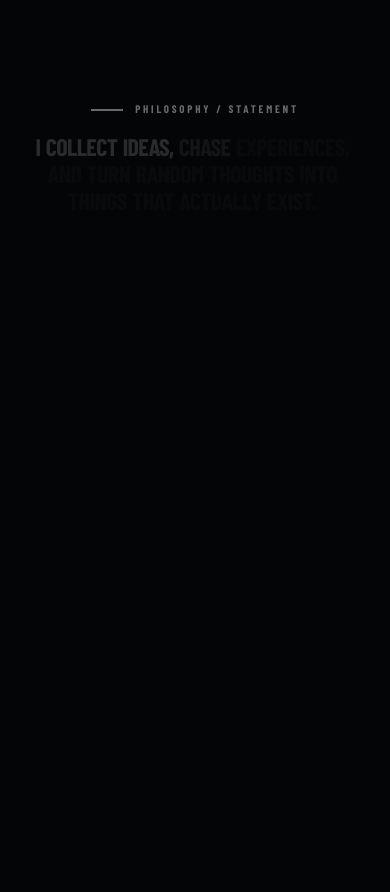
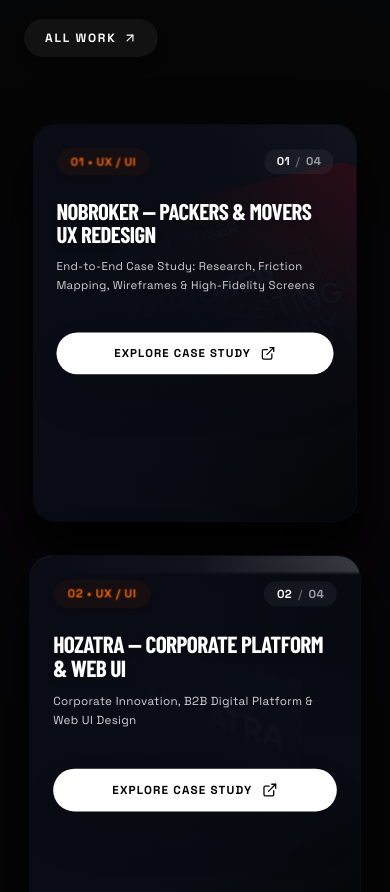
Before and after one commit to hemchandrp21-lgtm/hemchand-portfolio, a React (Vite) app: page / in a window 390 px wide. Shown: the part 1108-2000 px from the top of the page. Built offline with nearby package versions, Linux system fonts and the light colour scheme; a web font is replaced by a local one.

Commit message:
Remove blank space between statement and featured sections and improve layout spacing

```diff
--- a/src/App.jsx
+++ b/src/App.jsx
@@ -17,7 +17,8 @@
 import { projects } from './data/projectsData';
 
 function RedirectToBehance() {
-  const { id } = useLocation().pathname.split('/work/')[1] ? { id: useLocation().pathname.split('/work/')[1] } : { id: '' };
+  const location = useLocation();
+  const id = location.pathname.split('/work/')[1] || '';
   const project = projects.find((p) => p.id === id);
   const targetUrl = project?.behanceUrl || 'https://www.behance.net/hemchanpaunika';
 
--- a/src/components/SelectedWork.jsx
+++ b/src/components/SelectedWork.jsx
@@ -3,64 +3,40 @@
 import { useIceFire } from '../context/IceFireContext';
 import { CSSImageStacking } from './ui/css-image-stacking';
 import { playHoverSound, playClickSound } from '../utils/audioEngine';
+import { projects } from '../data/projectsData';
 
 function SelectedWork() {
   const { accentColor, glowGradient } = useIceFire();
 
-  const showcaseProjects = [
-    {
-      number: '01',
-      id: 'nobroker-packers-movers-ux',
-      title: 'NOBROKER PACKERS & MOVERS REDESIGN',
-      subtitle: 'UX Research & Usability Testing',
-      category: 'CASE STUDY',
-      src: '/nobroker_behance.webp',
-      behanceUrl: 'https://www.behance.net/gallery/252993955/NOBROKERS-Redesign',
-      desc: 'Usability Testing, Friction Elimination & Flow Optimization for 2BHK Relocation.'
-    },
-    {
-      number: '02',
-      id: 'hozatra-corporate-web-ui',
-      title: 'HOZATRA CORPORATE & AFTTER STOREFRONT',
-      subtitle: 'Brand Identity & Storefront',
-      category: 'CASE STUDY',
-      src: '/real_aftter.webp',
-      behanceUrl: 'https://www.behance.net/hemchanpaunika',
-      desc: 'E-commerce Storefront, Design System & Corporate UI Experience.'
-    },
-    {
-      number: '03',
-      id: 'resort-hospitality-web-ui',
-      title: 'SEED TO SOUL E-COMMERCE',
-      subtitle: 'Conversion E-Commerce & Hospitality',
-      category: 'LIVE WEBSITE',
-      src: '/real_seedtosoul.webp',
-      externalUrl: 'https://www.seedtosoul.co/',
-      desc: 'High-conversion organic store & sustainable hospitality experience.'
-    },
-    {
-      number: '04',
-      id: 'texture-lab-web-app',
-      title: 'LYNK FOODS & TEXTURE LAB 3D APP',
-      subtitle: 'Regional Sweets & Creative Tech',
-      category: 'LIVE WEBSITE',
-      src: '/real_lynk.webp',
-      externalUrl: 'https://lynkfoods.com/',
-      desc: '3D interactive sweet texture lab & immersive regional branding.'
-    }
+  // Selected 4 featured projects: NoBroker, Hozatra (Illustration/Corporate), Seed to Soul, Lynk Foods
+  const featuredIds = [
+    'nobroker-packers-movers-ux',
+    'hozatra-corporate-web-ui',
+    'resort-hospitality-web-ui',
+    'texture-lab-web-app'
   ];
 
-  const formattedSlides = showcaseProjects.map((proj) => ({
-    id: proj.id,
-    title: proj.title,
-    description: proj.subtitle || proj.desc,
-    image: proj.src,
-    imageAlt: proj.title,
-    overlay: `${proj.number} • ${proj.category}`,
-    action: proj.externalUrl ? 'EXPLORE LIVE SITE' : 'EXPLORE CASE STUDY',
-    href: proj.externalUrl || proj.behanceUrl || 'https://www.behance.net/hemchanpaunika',
-    target: '_blank',
-  }));
+  const showcaseProjects = projects.filter((p) => featuredIds.includes(p.id));
+
+  const formattedSlides = showcaseProjects.map((proj, idx) => {
+    const isLive = Boolean(proj.externalUrl);
+    const numStr = `0${idx + 1}`;
+    const categoryTag = isLive ? 'LIVE WEBSITE' : (proj.category || 'CASE STUDY');
+    const actionText = isLive ? 'EXPLORE LIVE SITE' : 'EXPLORE CASE STUDY';
+    const linkUrl = proj.externalUrl || proj.behanceUrl || 'https://www.behance.net/hemchanpaunika';
+
+    return {
+      id: proj.id,
+      title: proj.title,
+      description: proj.subtitle || proj.summary,
+      image: proj.image,
+      imageAlt: proj.title,
+      overlay: `${numStr} • ${categoryTag}`,
+      action: actionText,
+      href: linkUrl,
+      target: '_blank',
+    };
+  });
 
   return (
     <section id="work" className="relative w-full max-w-full bg-[#040507] text-white select-none pt-0 pb-12 px-6 sm:px-12 overflow-hidden">
--- a/src/components/TextRevealSection.jsx
+++ b/src/components/TextRevealSection.jsx
@@ -30,14 +30,11 @@
 
   const { scrollYProgress } = useScroll({
     target: targetRef,
-    offset: ["start start", "end end"],
+    offset: ["start 0.85", "start 0.25"],
   });
 
   return (
-    // Track height (250vh-280vh) keeps section sticky until all words are read, then seamlessly unpins into SelectedWork
-    <div ref={targetRef} className="relative h-[250vh] sm:h-[280vh] bg-[#040507] z-10">
-      {/* Viewport container stays fixed on screen during the animation */}
-      <div className="sticky top-0 h-[100dvh] w-full flex flex-col items-center justify-center px-5 sm:px-12 lg:px-20 overflow-hidden select-none">
+    <section ref={targetRef} className="relative w-full bg-[#040507] text-white z-10 pt-16 sm:pt-24 pb-8 sm:pb-12 px-5 sm:px-12 lg:px-20 select-none">
       <div className="max-w-6xl mx-auto text-center space-y-6 sm:space-y-8">
         {/* Label Indicator */}
         <div className="flex items-center gap-3 justify-center mb-4 sm:mb-6">
@@ -47,14 +44,13 @@
           </span>
         </div>
 
-          {/* Sticky Word-by-Word Text Reveal */}
+        {/* Word-by-Word Text Reveal */}
         <h2 className="font-display font-bold text-2xl xs:text-3xl sm:text-5xl md:text-6xl lg:text-7xl xl:text-8xl leading-[1.12] tracking-tight uppercase">
           {words.map((word, i) => {
-              // Word reveal is evenly distributed across progress 0.0 to 0.95 so text stays stuck on screen until reading completes
             const totalWords = words.length;
-              const step = 0.88 / totalWords;
+            const step = 1 / totalWords;
             const start = i * step;
-              const end = Math.min(start + step * 1.5, 0.96);
+            const end = Math.min(start + step * 1.5, 1);
 
             return (
               <Word
@@ -68,8 +64,7 @@
           })}
         </h2>
       </div>
-      </div>
-    </div>
+    </section>
   );
 }
 
--- a/src/components/ui/css-image-stacking.jsx
+++ b/src/components/ui/css-image-stacking.jsx
@@ -5,13 +5,16 @@
 import { TiltCard } from "./tilt-card";
 
 function StackingCard({ slide, index, total, progress, accentColor }) {
-  // 21st.dev @ishamsu/scroll-cards stacking calculation
-  const targetScale = 1 - (total - index) * 0.04;
-  const startRange = (index / total) * 0.8;
-  const scale = useTransform(progress, [startRange, 1], [1, targetScale]);
+  // Stacking calculation supporting dynamic card count
+  const targetScale = 1 - (total - index) * 0.025;
+  const startRange = (index / total) * 0.85;
+  const scale = useTransform(progress, [startRange, 1], [1, Math.max(targetScale, 0.75)]);
 
   // Card top offset for layered stacking
-  const topOffset = 84 + index * 24;
+  const topOffset = 80 + index * 14;
+
+  const formattedIndex = index + 1 < 10 ? `0${index + 1}` : `${index + 1}`;
+  const formattedTotal = total < 10 ? `0${total}` : `${total}`;
 
   return (
     <div
@@ -49,13 +52,13 @@
                 backgroundColor: `${accentColor}15`
               }}
             >
-              {slide.overlay || `PROJECT 0${index + 1}`}
+              {slide.overlay || `PROJECT ${formattedIndex}`}
             </span>
 
             <div className="flex items-center gap-1.5 font-mono text-xs font-bold text-zinc-400 bg-white/5 px-3 py-1 rounded-full border border-white/10 shrink-0">
-              <span className="text-white">0{index + 1}</span>
+              <span className="text-white">{formattedIndex}</span>
               <span className="text-white/30">/</span>
-              <span>0{total}</span>
+              <span>{formattedTotal}</span>
             </div>
           </div>
 
@@ -119,9 +122,10 @@
 
   if (!slides || slides.length === 0) return null;
 
+  const trackHeight = `${Math.max(slides.length * 45 + 30, 220)}vh`;
+
   return (
-    // 200vh - 220vh scroll track allows 4 cards to stack smoothly as user scrolls without trailing blank space
-    <div ref={containerRef} className="relative h-[200vh] sm:h-[220vh] w-full select-none pb-12">
+    <div ref={containerRef} style={{ height: trackHeight }} className="relative w-full select-none pb-12">
       {slides.map((slide, i) => (
         <StackingCard
           key={slide.id || i}
--- a/src/data/projectsData.js
+++ b/src/data/projectsData.js
@@ -526,6 +526,7 @@
     client: 'Aethel Resorts',
     role: 'UI/UX Designer',
     behanceUrl: 'https://www.behance.net/hemchanpaunika',
+    externalUrl: 'https://www.seedtosoul.co/',
     tools: ['Figma', 'Visual Storytelling', 'Booking UX', 'Responsive Web', 'Luxury Branding'],
     image: '/resort_web_behance.webp',
     gallery: [
@@ -615,6 +616,7 @@
     client: 'Texture Lab Concept',
     role: 'Product & Web App Designer',
     behanceUrl: 'https://www.behance.net/hemchanpaunika',
+    externalUrl: 'https://lynkfoods.com/',
     tools: ['Figma', 'Web App UX', 'Dark Mode UI', '3D Asset Management', 'PBR Shaders'],
     image: '/texture_lab_behance.webp',
     gallery: [
```
Lines whose indentation alone changed are shown as unchanged.
